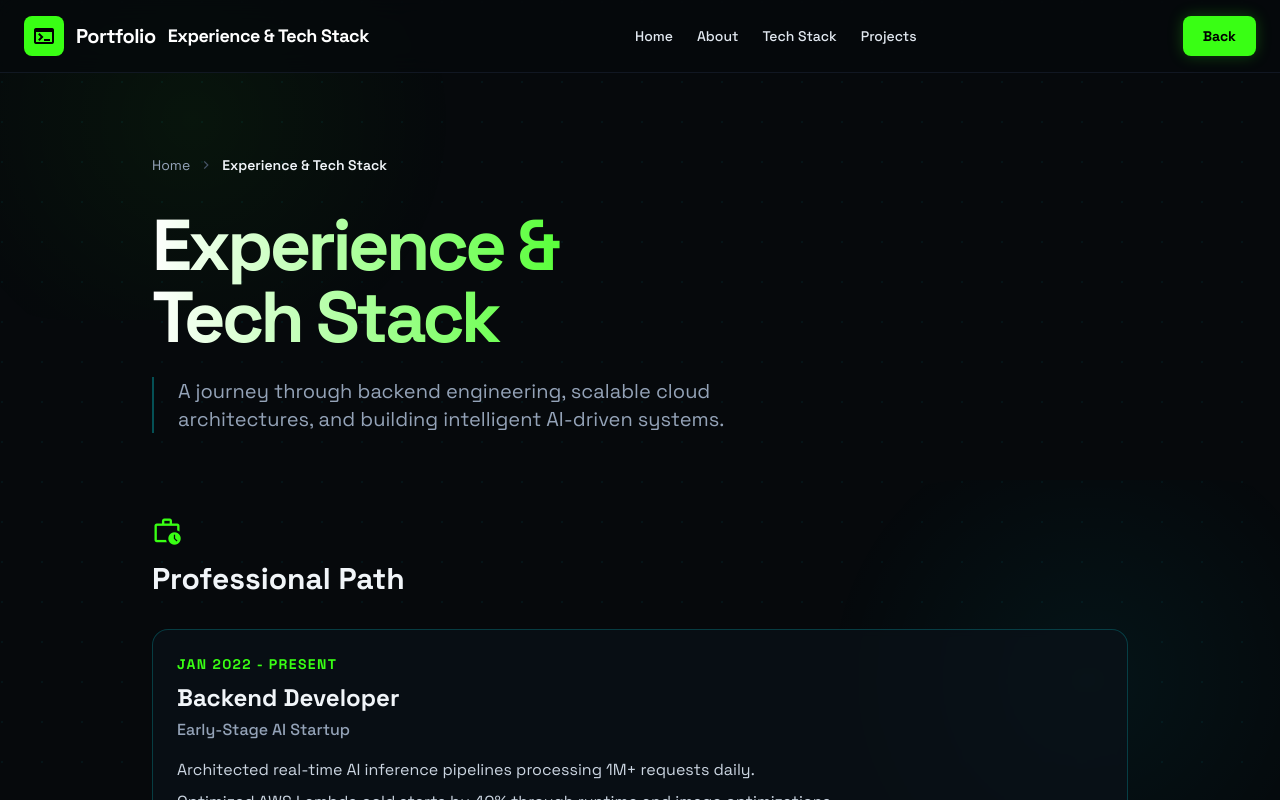
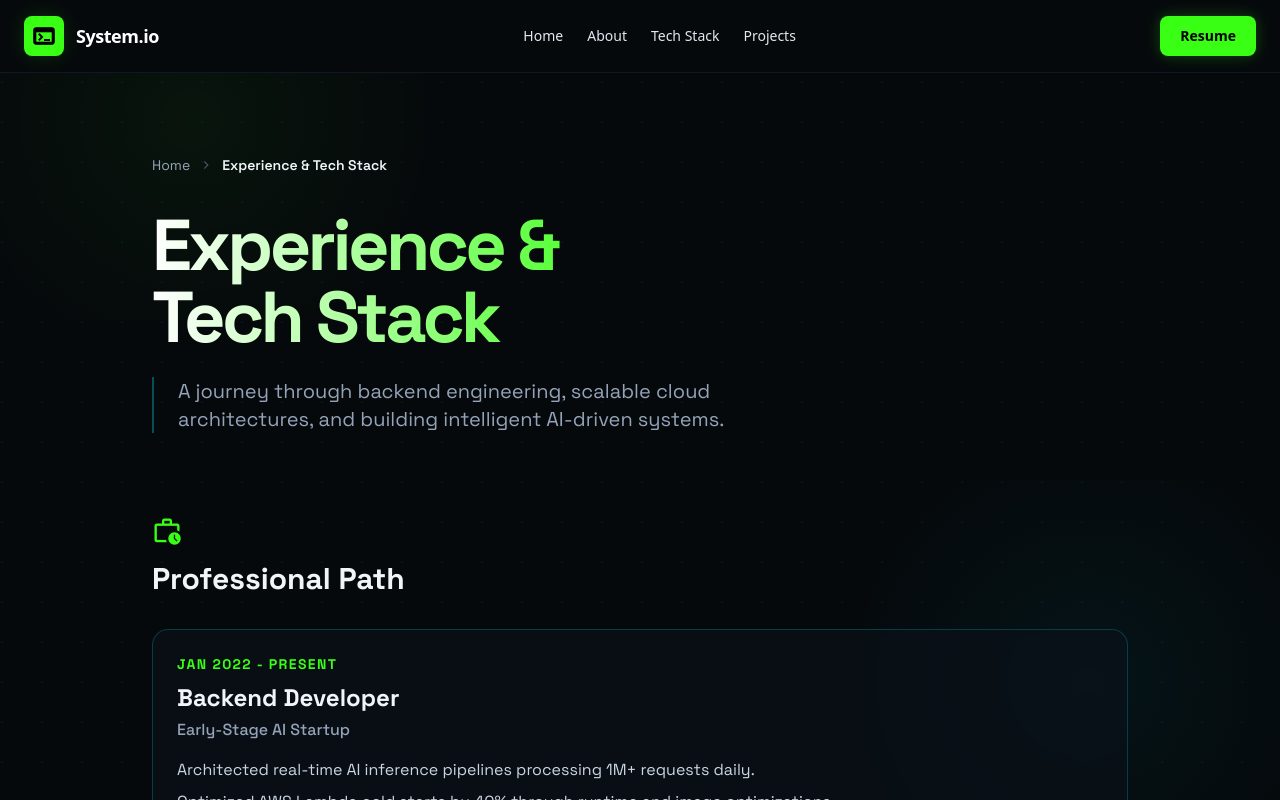
Before and after one commit to dasrama/portfolio, a Vue app: page / in a window 1280 px wide. Both pictures are taken after a click on the button "Tech Stack". Shown: the top 800 px of the page. Built offline with nearby package versions, Linux system fonts and the light colour scheme.

Commit message:
enhance navigation and improve tech stack page interactions

```diff
--- a/src/App.vue
+++ b/src/App.vue
@@ -1,5 +1,5 @@
 <script setup>
-import { ref } from 'vue'
+import { nextTick, ref } from 'vue'
 import ExperienceTechStack from './components/ExperienceTechStack.vue'
 import {
   TopWebBar,
@@ -42,9 +42,33 @@ function openTechStackPage() {
   showTechStackPage.value = true
 }
 
+function goHome() {
+  if (showTechStackPage.value) {
+    showTechStackPage.value = false
+    nextTick(() => {
+      window.scrollTo({ top: 0, behavior: 'smooth' })
+    })
+    return
+  }
+
+  window.scrollTo({ top: 0, behavior: 'smooth' })
+}
+
 function scrollToId(id) {
   const target = document.getElementById(id)
   if (target) target.scrollIntoView({ behavior: 'smooth' })
+}
+
+function navigateToSection(id) {
+  if (showTechStackPage.value) {
+    showTechStackPage.value = false
+    nextTick(() => {
+      scrollToId(id)
+    })
+    return
+  }
+
+  scrollToId(id)
 }
 
 function onBottomNavigate(item) {
@@ -72,12 +96,6 @@ function submitMessage() {
 
 <template>
   <div>
-    <div
-      v-if="!showTechStackPage"
-      class="relative min-h-screen overflow-x-hidden bg-background-light font-display text-slate-900 selection:bg-primary/30 dark:bg-background-dark dark:text-slate-100"
-    >
-      <div class="pointer-events-none fixed inset-0 grid-bg"></div>
-
     <TopWebBar title="System.io">
       <template #left>
         <div class="terminal-glow flex size-10 items-center justify-center rounded-lg bg-primary">
@@ -86,11 +104,18 @@ function submitMessage() {
       </template>
 
       <template #center>
-          <a class="text-sm font-medium text-slate-200 transition-colors hover:text-secondary" href="#about">About</a>
+        <button class="text-sm font-medium text-slate-200 transition-colors hover:text-secondary" type="button" @click="goHome">
+          Home
+        </button>
+        <button class="text-sm font-medium text-slate-200 transition-colors hover:text-secondary" type="button" @click="navigateToSection('about')">
+          About
+        </button>
         <button class="text-sm font-medium text-slate-200 transition-colors hover:text-secondary" type="button" @click="openTechStackPage">
           Tech Stack
         </button>
-          <a class="text-sm font-medium text-slate-200 transition-colors hover:text-secondary" href="#projects">Projects</a>
+        <button class="text-sm font-medium text-slate-200 transition-colors hover:text-secondary" type="button" @click="navigateToSection('projects')">
+          Projects
+        </button>
       </template>
 
       <template #right>
@@ -101,12 +126,19 @@ function submitMessage() {
 
     <SideDrawer v-model="drawerOpen" title="Navigation">
       <Column gap="1rem" align="stretch">
-          <button class="text-left text-sm font-medium text-slate-200" type="button" @click="scrollToId('about'); drawerOpen = false">About</button>
+        <button class="text-left text-sm font-medium text-slate-200" type="button" @click="goHome(); drawerOpen = false">Home</button>
+        <button class="text-left text-sm font-medium text-slate-200" type="button" @click="navigateToSection('about'); drawerOpen = false">About</button>
         <button class="text-left text-sm font-medium text-slate-200" type="button" @click="openTechStackPage(); drawerOpen = false">Tech Stack</button>
-          <button class="text-left text-sm font-medium text-slate-200" type="button" @click="scrollToId('projects'); drawerOpen = false">Projects</button>
+        <button class="text-left text-sm font-medium text-slate-200" type="button" @click="navigateToSection('projects'); drawerOpen = false">Projects</button>
         <PrimaryButton @click="drawerOpen = false">Resume</PrimaryButton>
       </Column>
     </SideDrawer>
+
+    <div
+      v-if="!showTechStackPage"
+      class="relative min-h-screen overflow-x-hidden bg-background-light font-display text-slate-900 selection:bg-primary/30 dark:bg-background-dark dark:text-slate-100"
+    >
+      <div class="pointer-events-none fixed inset-0 grid-bg"></div>
 
       <Container size="xl" as="main" class="relative z-10 pb-28">
         <section class="overflow-hidden pb-20 pt-20">
@@ -259,6 +291,6 @@ function submitMessage() {
       <FloatingActionButton icon="north" label="Back to top" @click="scrollToId('about')" />
     </div>
 
-    <ExperienceTechStack v-else @back="showTechStackPage = false" />
+    <ExperienceTechStack v-else />
   </div>
 </template>
--- a/src/components/ExperienceTechStack.vue
+++ b/src/components/ExperienceTechStack.vue
@@ -1,7 +1,6 @@
 <script setup>
 import { ref } from 'vue'
 import {
-  TopWebBar,
   PrimaryButton,
   SecondaryButton,
   Container,
@@ -14,7 +13,6 @@ import {
   Tabs,
 } from './ui'
 
-const emit = defineEmits(['back'])
 const activeStackTab = ref('backend')
 
 const stackTabs = [
@@ -30,28 +28,6 @@ const stackTabs = [
     <div class="pointer-events-none fixed bottom-[-10%] right-[-10%] h-[50%] w-[50%] rounded-full glow-overlay-blue opacity-50"></div>
 
     <div class="relative z-10">
-      <TopWebBar title="Experience & Tech Stack">
-        <template #left>
-          <button class="flex items-center gap-3" type="button" @click="emit('back')">
-            <div class="flex size-10 items-center justify-center rounded-lg bg-primary text-black">
-              <span class="material-symbols-outlined text-2xl">terminal</span>
-            </div>
-            <h2 class="text-xl font-bold tracking-tight text-white">Portfolio</h2>
-          </button>
-        </template>
-
-        <template #center>
-          <button class="text-sm font-medium text-slate-200 transition-colors hover:text-primary" type="button" @click="emit('back')">Home</button>
-          <a class="text-sm font-medium text-slate-200 transition-colors hover:text-primary" href="#about">About</a>
-          <a class="text-sm font-medium text-slate-200 transition-colors hover:text-primary" href="#tech-stack">Tech Stack</a>
-          <a class="text-sm font-medium text-slate-200 transition-colors hover:text-primary" href="#projects">Projects</a>
-        </template>
-
-        <template #right>
-          <PrimaryButton @click="emit('back')">Back</PrimaryButton>
-        </template>
-      </TopWebBar>
-
       <Container size="lg" as="main" class="py-12 md:py-20">
         <Breadcrumb :items="[{ label: 'Home' }, { label: 'Experience & Tech Stack' }]" />
 
--- a/src/components/ui/TopWebBar.vue
+++ b/src/components/ui/TopWebBar.vue
@@ -8,7 +8,7 @@ const props = defineProps({
 <template>
   <header
     :class="[
-      'z-50 w-full border-b border-slate-200/70 bg-background-dark/80 px-6 py-4 backdrop-blur-md dark:border-slate-800/50',
+      'z-50 w-full border-b border-slate-200/70 bg-background-dark px-6 py-4 dark:border-slate-800/50',
       props.sticky ? 'sticky top-0' : '',
     ]"
   >
```
Lines whose indentation alone changed are shown as unchanged.
